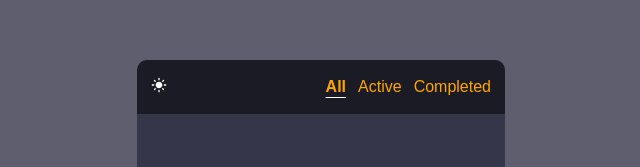
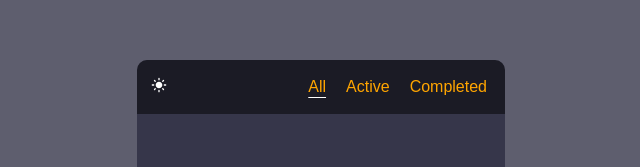
Before and after one commit to hhkim0729/react-todo, a React (Create React App) app: page / in a window 1280 px wide. Shown: the part 119-286 px from the top of the page, without its empty margins (319-959 px from the left). Built offline with nearby package versions, Linux system fonts and the light colour scheme.

Commit message:
Add filter active style

```diff
--- a/src/App.js
+++ b/src/App.js
@@ -48,7 +48,7 @@ function App() {
 
   return (
     <div className='App'>
-      <Header onClickFilter={onClickFilter} />
+      <Header filter={filter} onClickFilter={onClickFilter} />
       <ItemList
         items={items}
         filter={filter}
--- a/src/components/Header.jsx
+++ b/src/components/Header.jsx
@@ -3,7 +3,7 @@ import { MdLightMode, MdDarkMode } from 'react-icons/md';
 import { Filter } from '../types';
 import styles from './Header.module.css';
 
-export default function Header({ onClickFilter }) {
+export default function Header({ filter, onClickFilter }) {
   const handleClick = ({ target }) => {
     if (target.nodeName === 'BUTTON') {
       onClickFilter(target.innerText);
@@ -16,11 +16,27 @@ export default function Header({ onClickFilter }) {
         <MdLightMode />
       </button>
       <div className={styles.filters}>
-        <button className={`${styles.button} ${styles.active}`}>
+        <button
+          className={`${styles.button} ${
+            filter === Filter.all ? styles.active : ''
+          }`}
+        >
           {Filter.all}
         </button>
-        <button className={styles.button}>{Filter.active}</button>
-        <button className={styles.button}>{Filter.completed}</button>
+        <button
+          className={`${styles.button} ${
+            filter === Filter.active ? styles.active : ''
+          }`}
+        >
+          {Filter.active}
+        </button>
+        <button
+          className={`${styles.button} ${
+            filter === Filter.completed ? styles.active : ''
+          }`}
+        >
+          {Filter.completed}
+        </button>
       </div>
     </header>
   );
--- a/src/components/Header.module.css
+++ b/src/components/Header.module.css
@@ -12,10 +12,10 @@
 
 .filters .button {
   color: orange;
+  margin: 0 0.25rem;
 }
 
 .filters .button.active {
-  font-weight: bold;
   text-decoration: underline;
   text-underline-offset: 5px;
   text-decoration-color: white;
```
